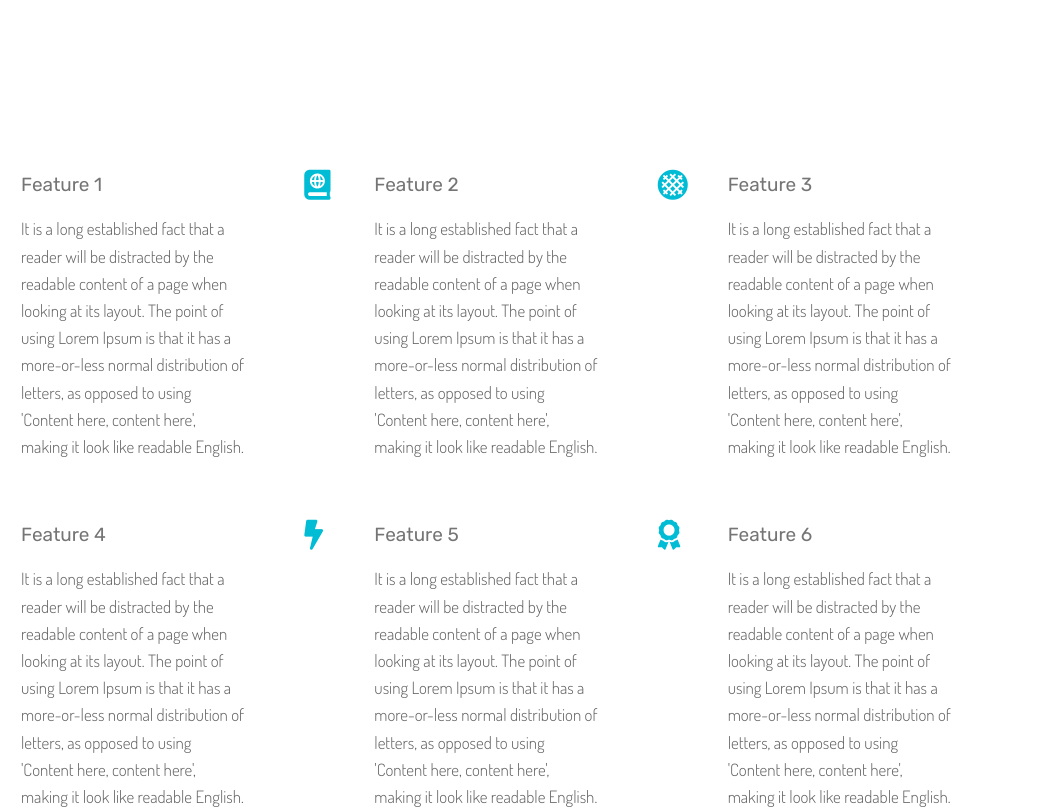
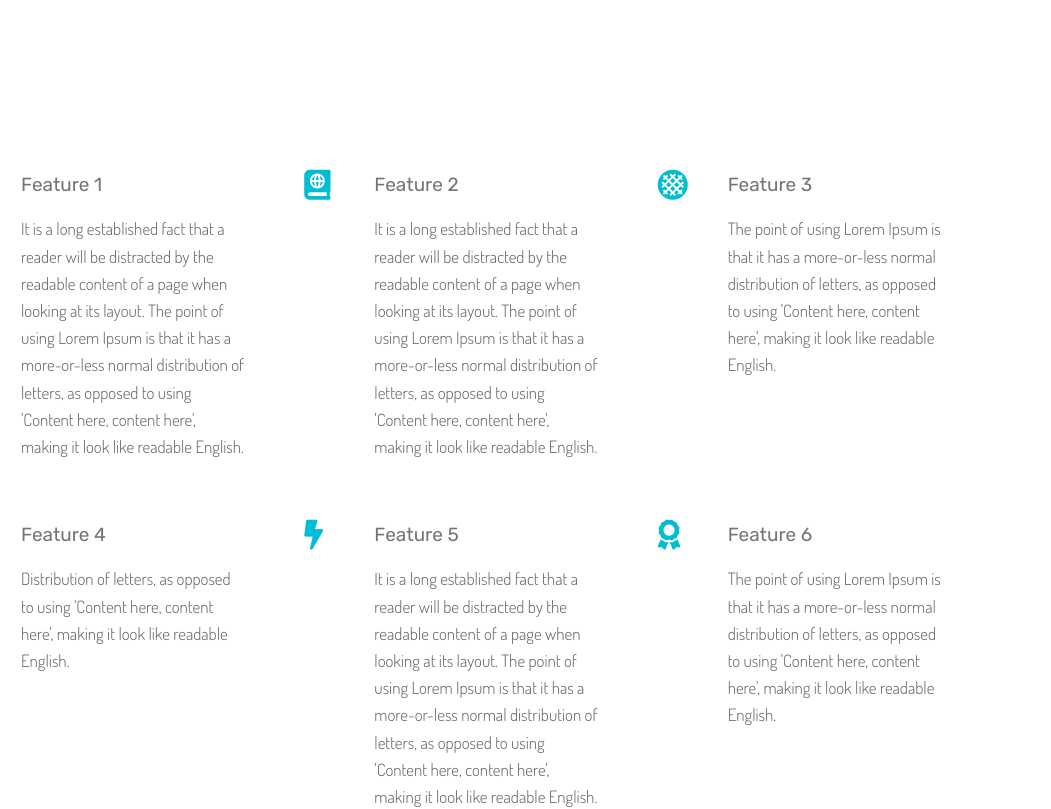
Before and after one commit to nihaadk/skys, a website: page index.html in a window 1280 px wide. Shown: the part 660-1469 px from the top of the page, 229-1280 px from the left. Drawn offline with Linux system fonts and the light colour scheme.

Commit message:
Finish the features section

```diff
--- a/index.html
+++ b/index.html
@@ -47,15 +47,13 @@
         <div class="feature">
             <i class="fas fa-stroopwafel feature__icon"></i>
             <h4 class="heading-4 heading-4--dark">Feature 3</h4>
-            <p class="feature__text">It is a long established fact that a reader will be distracted by the readable content of a page when
-                looking at its layout. The point of using Lorem Ipsum is that it has a more-or-less normal distribution
+            <p class="feature__text">The point of using Lorem Ipsum is that it has a more-or-less normal distribution
                 of letters, as opposed to using 'Content here, content here', making it look like readable English.</p>
         </div>
         <div class="feature">
             <i class="fas fa-stroopwafel feature__icon"></i>
             <h4 class="heading-4 heading-4--dark">Feature 4</h4>
-            <p class="feature__text">It is a long established fact that a reader will be distracted by the readable content of a page when
-                looking at its layout. The point of using Lorem Ipsum is that it has a more-or-less normal distribution
+            <p class="feature__text">Distribution
                 of letters, as opposed to using 'Content here, content here', making it look like readable English.</p>
         </div>
         <div class="feature">
@@ -68,8 +66,7 @@
         <div class="feature">
             <i class="fas fa-award feature__icon"></i>
             <h4 class="heading-4 heading-4--dark">Feature 6</h4>
-            <p class="feature__text">It is a long established fact that a reader will be distracted by the readable content of a page when
-                looking at its layout. The point of using Lorem Ipsum is that it has a more-or-less normal distribution
+            <p class="feature__text">The point of using Lorem Ipsum is that it has a more-or-less normal distribution
                 of letters, as opposed to using 'Content here, content here', making it look like readable English.</p>
         </div>
     </section>
--- a/sass/_features.scss
+++ b/sass/_features.scss
@@ -4,9 +4,11 @@
     margin: 15rem 0;
 
     display: grid;
-    grid-template-columns: repeat(3, 1fr);
+    //grid-template-columns: repeat(3, 1fr);
+    grid-template-columns: repeat(auto-fit, minmax(25rem, 1fr));
     grid-gap: 6rem;
     //grid-template-rows: auto auto;
+    align-items: start;
 }
 
 .feature {
```
Also changed, not shown: css/style.css.
